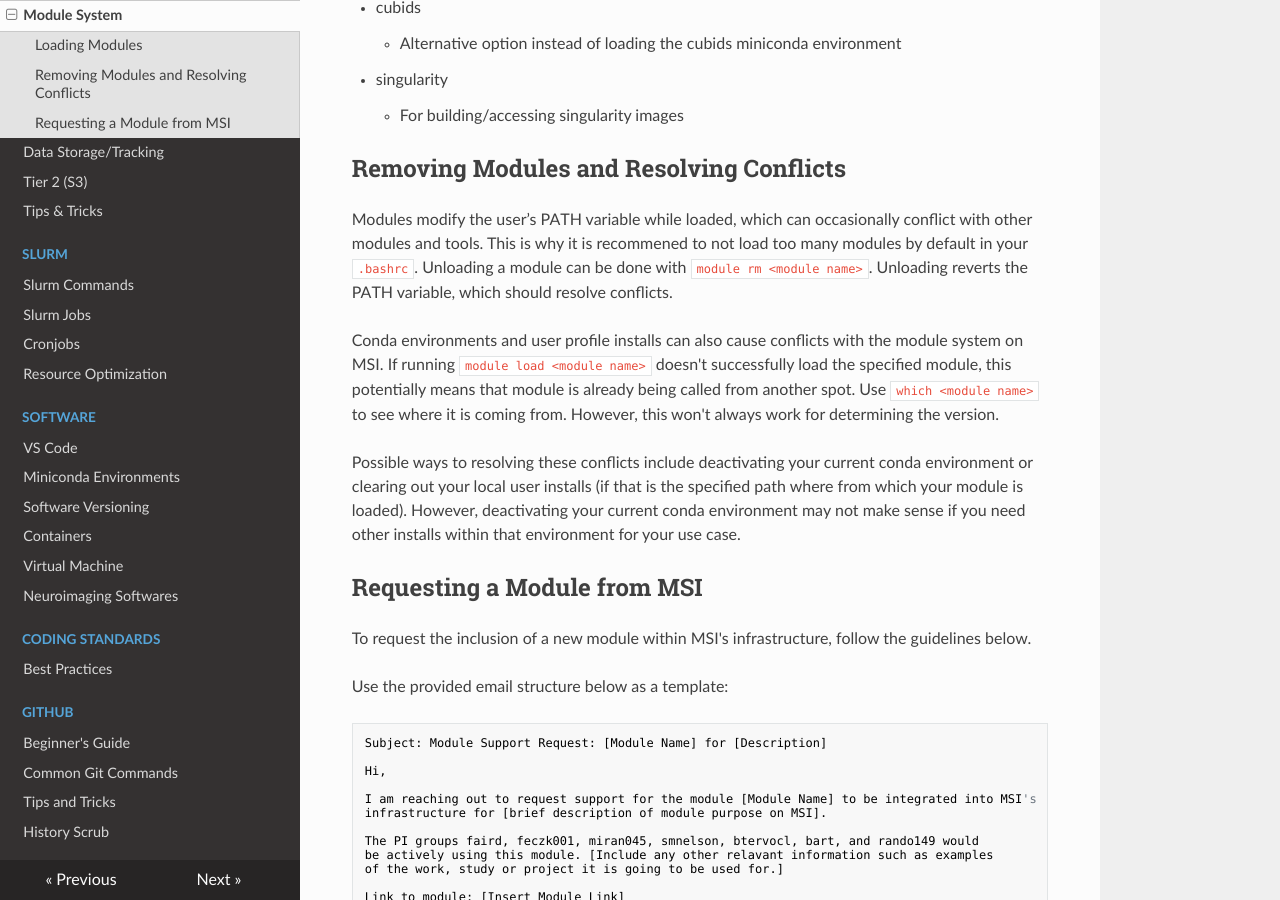
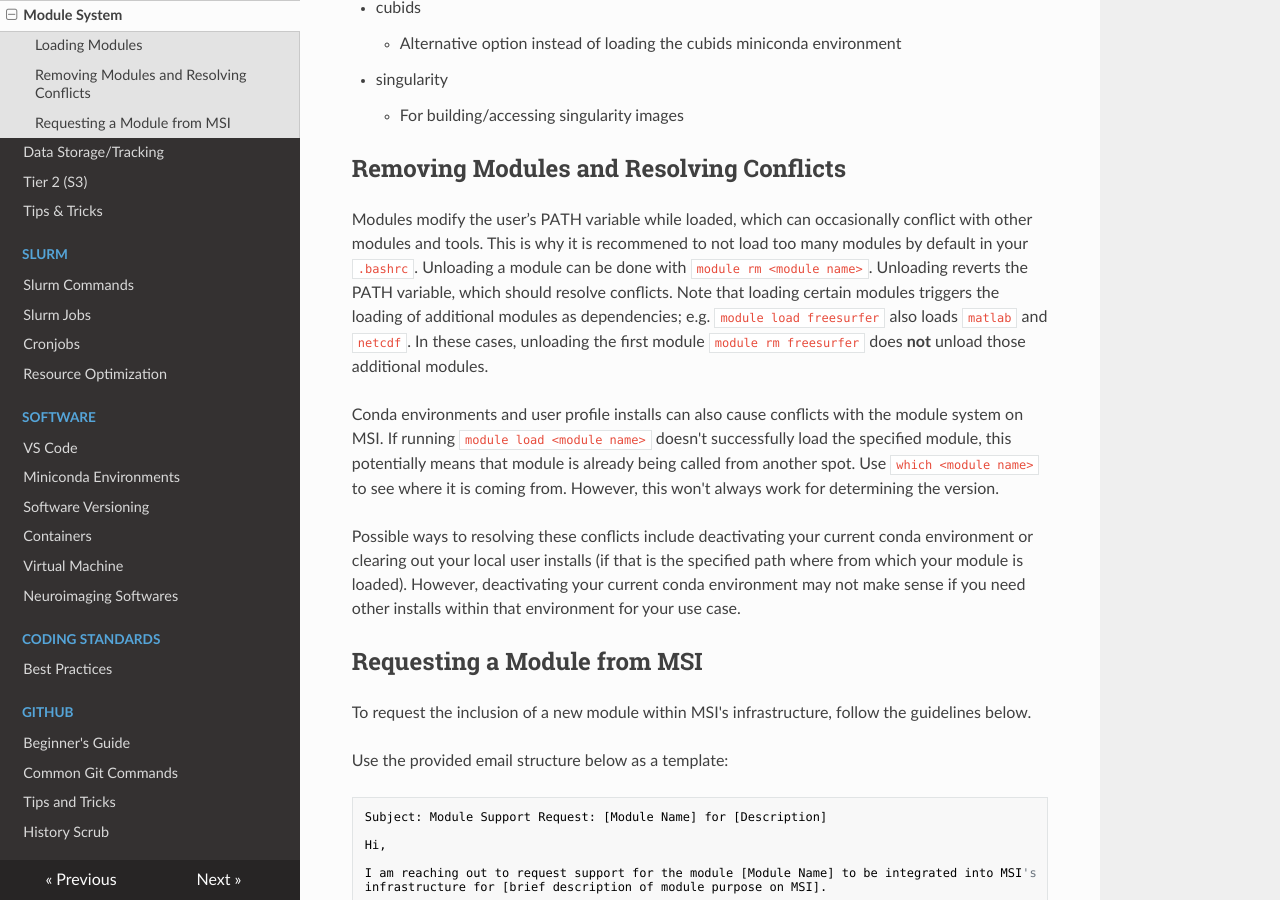
Before and after one commit to DCAN-Labs/cdni-brain, an MkDocs documentation site: the page built from docs/modules.md, in a window 1280 px wide and 900 px high, scrolled down 979 px. Built offline with MkDocs 1.6.1, drawn with Linux system fonts in a browser that asks for light colours; nearby versions of some CDN libraries.

Commit message:
Update modules.md
Add info about MSI modules that have additional modules as dependencies

```diff
--- a/docs/modules.md
+++ b/docs/modules.md
@@ -37,7 +37,7 @@ Some other helpful modules include:
 
 ## Removing Modules and Resolving Conflicts
 
-Modules modify the user’s PATH variable while loaded, which can occasionally conflict with other modules and tools. This is why it is recommened to not load too many modules by default in your `.bashrc`. Unloading a module can be done with `module rm <module name>`. Unloading reverts the PATH variable, which should resolve conflicts.
+Modules modify the user’s PATH variable while loaded, which can occasionally conflict with other modules and tools. This is why it is recommened to not load too many modules by default in your `.bashrc`. Unloading a module can be done with `module rm <module name>`. Unloading reverts the PATH variable, which should resolve conflicts. Note that loading certain modules triggers the loading of additional modules as dependencies; e.g. `module load freesurfer` also loads `matlab` and `netcdf`. In these cases, unloading the first module `module rm freesurfer` does **not** unload those additional modules.
 
 Conda environments and user profile installs can also cause conflicts with the module system on MSI. If running `module load <module name>` doesn't successfully load the specified module, this potentially means that module is already being called from another spot. Use `which <module name>` to see where it is coming from. However, this won't always work for determining the version.
 
```
